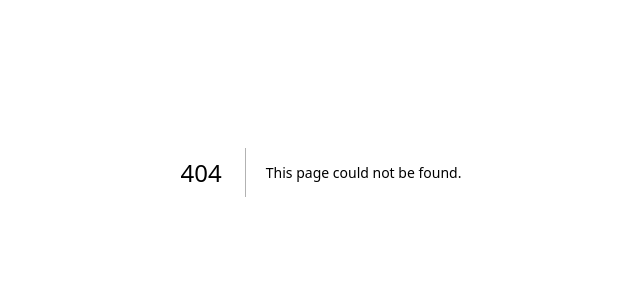
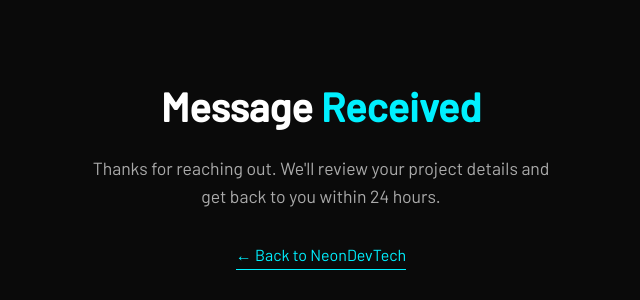
Before and after one commit to cbanning510/neondevtech, a Next.js app: page /thank-you in a window 1280 px wide. Before the commit this address had no page. Shown: the part 228-528 px from the top of the page, without its empty margins (319-959 px from the left). Built offline with nearby package versions, Linux system fonts and the light colour scheme.

Commit message:
add thank you page

```diff
--- /dev/null
+++ b/app/thank-you/page.jsx
@@ -0,0 +1,50 @@
+import Link from "next/link";
+
+export const metadata = {
+  title: "Thank You — NeonDevTech",
+  description: "We received your message and will be in touch within 24 hours.",
+};
+
+export default function ThankYouPage() {
+  return (
+    <main
+      style={{
+        minHeight: "100vh",
+        display: "flex",
+        flexDirection: "column",
+        alignItems: "center",
+        justifyContent: "center",
+        textAlign: "center",
+        padding: "2rem",
+        background: "#0a0a0a",
+        color: "#fff",
+      }}
+    >
+      <h1 style={{ fontSize: "2.5rem", marginBottom: "1rem" }}>
+        Message <span style={{ color: "#00f0ff" }}>Received</span>
+      </h1>
+      <p
+        style={{
+          fontSize: "1.1rem",
+          color: "#aaa",
+          maxWidth: "480px",
+          marginBottom: "2rem",
+        }}
+      >
+        Thanks for reaching out. We'll review your project details and get back
+        to you within 24 hours.
+      </p>
+      <Link
+        href='/'
+        style={{
+          color: "#00f0ff",
+          textDecoration: "none",
+          borderBottom: "1px solid #00f0ff",
+          paddingBottom: "2px",
+        }}
+      >
+        ← Back to NeonDevTech
+      </Link>
+    </main>
+  );
+}
```
Also changed, not shown: src/components/ContactModal.jsx (+71 -21 lines).
